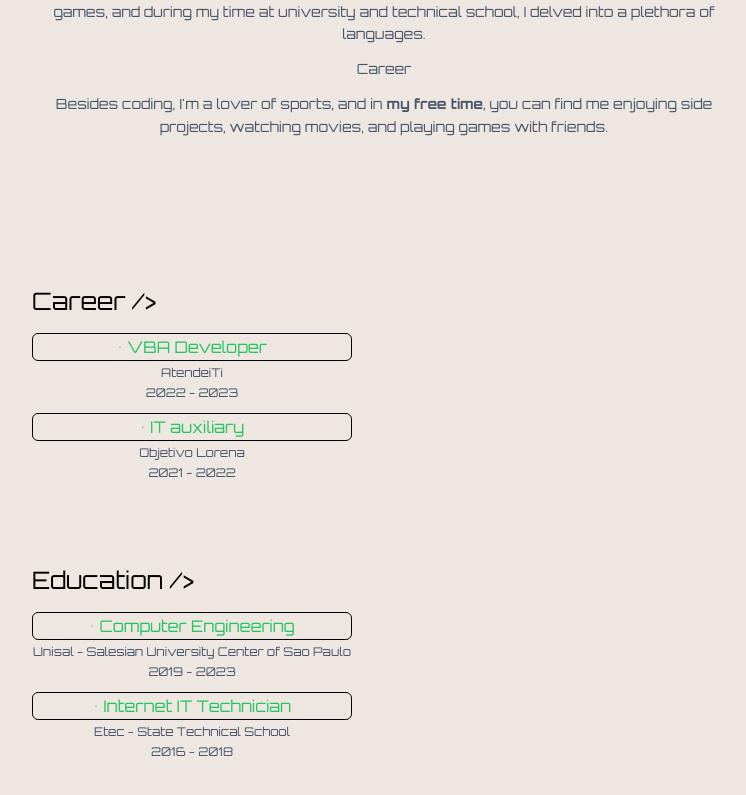
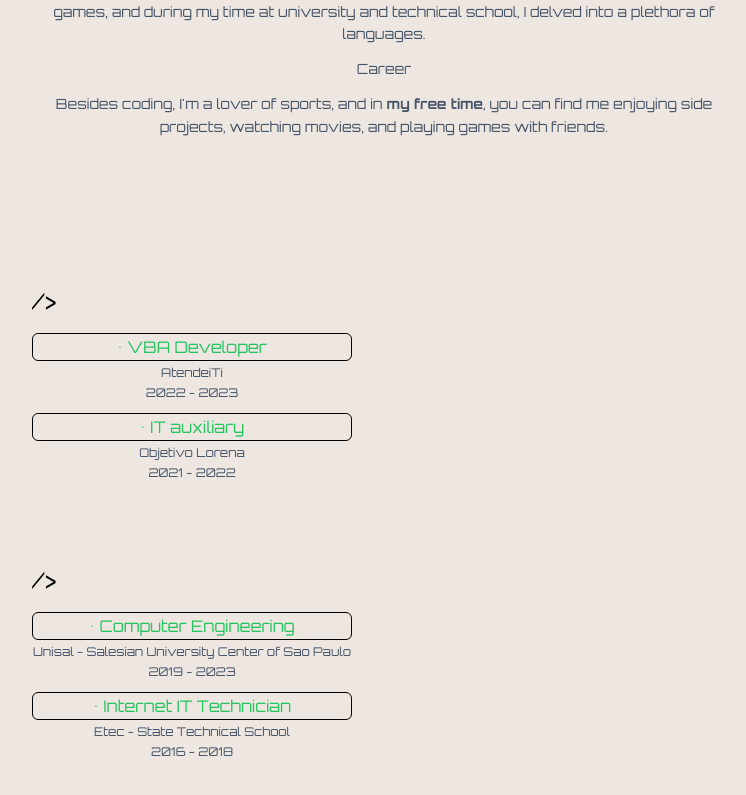
Before and after one commit to DiegoCstyles/portfolio, a Next.js app: page /about in a window 1280 px wide. Shown: the part 403-1198 px from the top of the page, without its empty margins (256-1002 px from the left). Built offline with nearby package versions, Linux system fonts and the light colour scheme.

Commit message:
Update Section.tsx

```diff
--- a/components/About/Section.tsx
+++ b/components/About/Section.tsx
@@ -11,7 +11,7 @@ interface AboutTranslations {
   career: string;
   freeTime: string;
 
-  career: string,
+  h2Career: string,
   firstCareerTitle: string,
   firstCareerP1: string,
   firstCareerP2: string,
@@ -22,7 +22,7 @@ interface AboutTranslations {
   secondCareerP4: string,
   secondCareerP5: string,
 
-  education: string,
+  h2Education: string,
   firstAcademict: string,
   firstAcademic: string,
   secondAcademic: string,
@@ -142,7 +142,7 @@ const Section = ({ currentLanguage }: AboutProps) => {
 
               <div className="flex items-start mt-3 text-base leading-relaxed text-slate-600 dark:text-slate-400">
                 <div>
-                  <h2 className="text-left text-2xl leading-relaxed text-black dark:text-white">{translations[currentLanguage].career} /&gt;</h2>
+                  <h2 className="text-left text-2xl leading-relaxed text-black dark:text-white">{translations[currentLanguage].h2Career} /&gt;</h2>
                 </div>
               </div>
               <div onMouseEnter={() => handleSpanHover('firstSpan')} onMouseLeave={() => handleSpanHover(null)} className={`zoom-effect flex items-start mt-3 text-base leading-relaxed text-slate-600 dark:text-slate-400 ${hoveredSpan === 'firstSpan' ? 'active' : ''}`}>
@@ -180,7 +180,7 @@ const Section = ({ currentLanguage }: AboutProps) => {
 
               <div className=" flex items-start mt-20 text-base leading-relaxed text-slate-600 dark:text-slate-400">
                 <div>
-                  <h2 className="text-left text-2xl leading-relaxed text-black dark:text-white">{translations[currentLanguage].education} /&gt;</h2>
+                  <h2 className="text-left text-2xl leading-relaxed text-black dark:text-white">{translations[currentLanguage].h2Education} /&gt;</h2>
                 </div>
               </div>
               <div onMouseEnter={() => handleSpanHover('thirdSpan')} onMouseLeave={() => handleSpanHover(null)} className={`zoom-effect flex items-start mt-3 text-base leading-relaxed text-slate-600 dark:text-slate-400 ${hoveredSpan === 'thirdSpan' ? 'active' : ''}`}>
```
